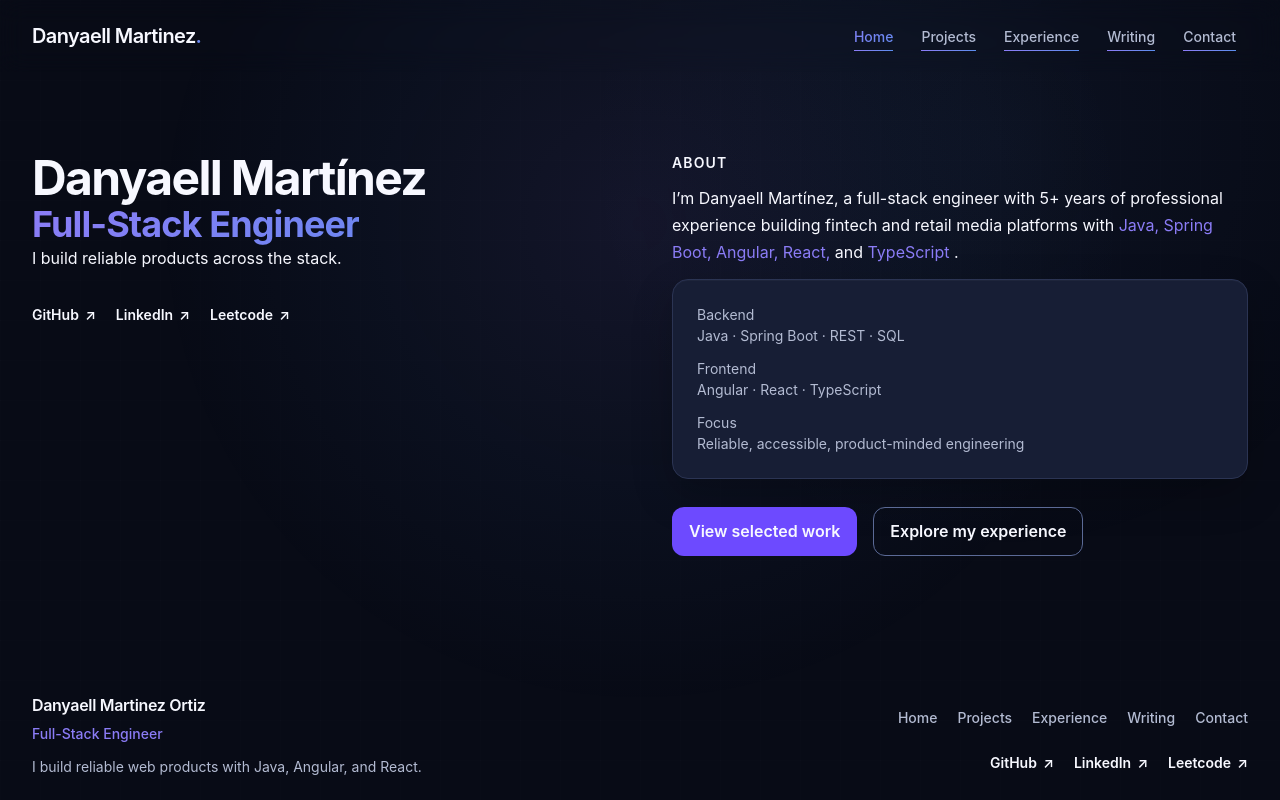
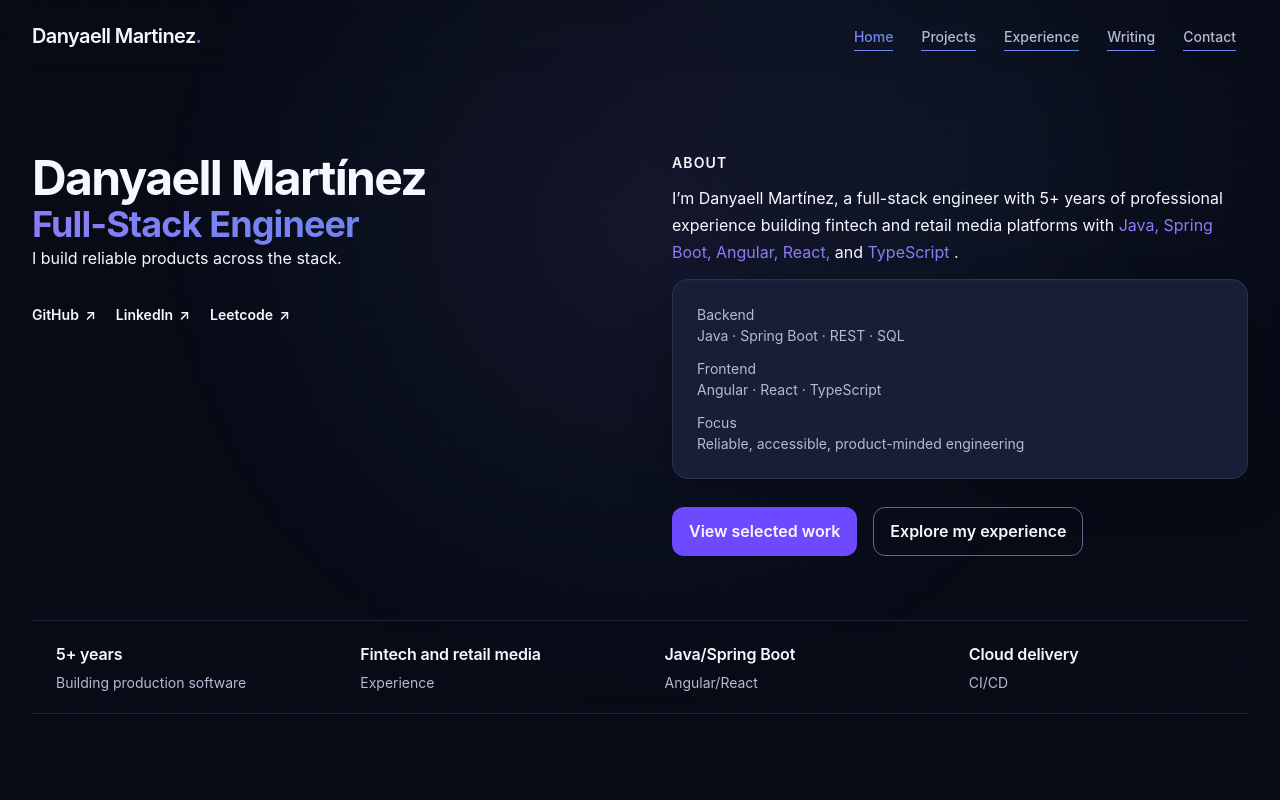
Before and after one commit to Danyaell/portfolio, an Angular app: page / in a window 1280 px wide. Shown: the top 800 px of the page. Built offline with nearby package versions, Linux system fonts and the light colour scheme; a web font is replaced by a local one.

Commit message:
feature/create-strip

```diff
--- /dev/null
+++ b/src/app/home/home-evidence-strip/home-evidence-strip.ts
@@ -0,0 +1,53 @@
+import { Component } from '@angular/core';
+
+const EVIDENCE_ITEMS = [
+  {
+    lead: '5+ years',
+    detail: 'Building production software',
+  },
+  {
+    lead: 'Fintech and retail media',
+    detail: 'Experience',
+  },
+  {
+    lead: 'Java/Spring Boot',
+    detail: 'Angular/React',
+  },
+  {
+    lead: 'Cloud delivery',
+    detail: 'CI/CD',
+  },
+] as const;
+
+@Component({
+  selector: 'dml-home-evidence-strip',
+  host: {
+    class: 'block w-full',
+  },
+  template: `
+    <section aria-labelledby="professional-evidence-title" class="w-full">
+      <div class="site-container pb-12 md:pb-16 lg:pb-20">
+        <h2 id="professional-evidence-title" class="sr-only">Professional evidence</h2>
+
+        <ul
+          class="grid grid-cols-1 gap-px overflow-hidden border-y border-border/60 bg-transparent backdrop-blur-sm md:grid-cols-2 lg:grid-cols-4"
+        >
+          @for (item of evidenceItems; track item.lead) {
+            <li class="min-w-0 px-4 py-5 md:px-5 lg:px-6">
+              <p class="font-semibold tracking-[-0.01em] text-ink">
+                {{ item.lead }}
+              </p>
+
+              <p class="mt-1 text-secondary text-ink-muted">
+                {{ item.detail }}
+              </p>
+            </li>
+          }
+        </ul>
+      </div>
+    </section>
+  `,
+})
+export class HomeEvidenceStripComponent {
+  protected readonly evidenceItems = EVIDENCE_ITEMS;
+}
--- a/src/app/home/home-hero/home-hero.html
+++ b/src/app/home/home-hero/home-hero.html
@@ -1,5 +1,5 @@
 <section aria-labelledby="hero-title" class="w-full">
-  <div class="site-container py-12 md:py-16 lg:py-20">
+  <div class="site-container pt-12 pb-8 md:pt-16 md:pb-10 lg:pt-20 lg:pb-12">
     <div class="grid grid-cols-1 gap-10 lg:grid-cols-2 lg:gap-16">
       <div>
         <h1>Danyaell Martínez</h1>
--- a/src/app/home/home-page/home-page.html
+++ b/src/app/home/home-page/home-page.html
@@ -1 +1,2 @@
 <dml-home-hero />
+<dml-home-evidence-strip />
--- a/src/app/home/home-page/home-page.ts
+++ b/src/app/home/home-page/home-page.ts
@@ -1,9 +1,10 @@
 import { Component } from '@angular/core';
 import { HomeHeroComponent } from '../home-hero/home-hero';
+import { HomeEvidenceStripComponent } from '../home-evidence-strip/home-evidence-strip';
 
 @Component({
   selector: 'dml-home-page',
-  imports: [HomeHeroComponent],
+  imports: [HomeHeroComponent, HomeEvidenceStripComponent],
   templateUrl: './home-page.html',
   host: {
     class: 'block w-full',
```
Also changed, not shown: 2 other files (tests, documents, lock files or other folders).
